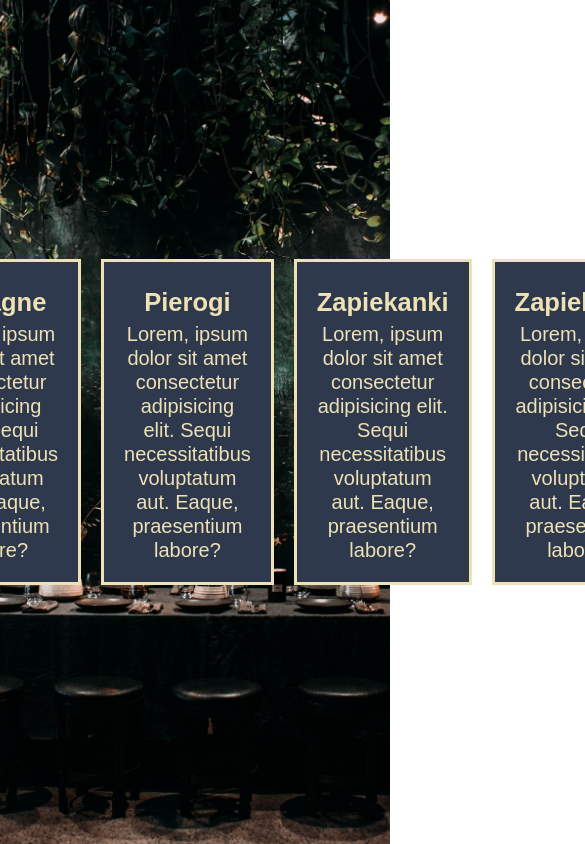
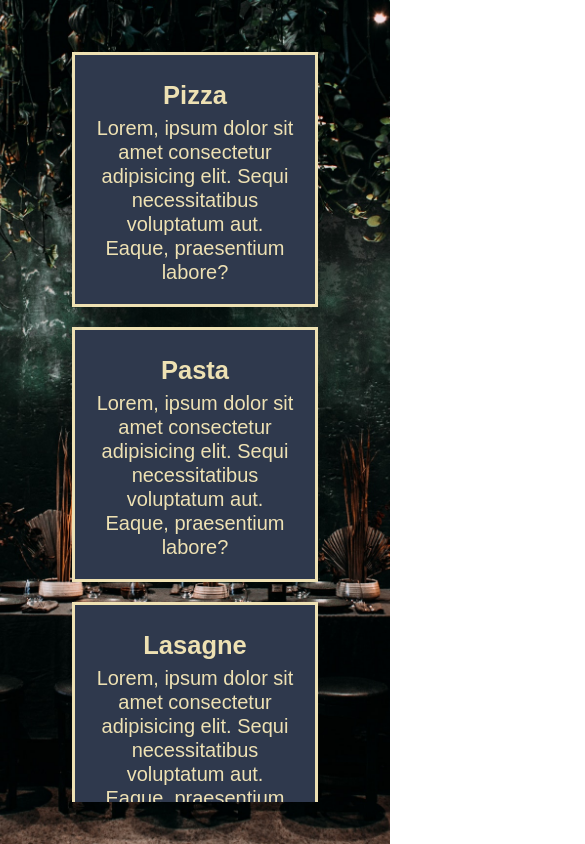
Before and after one commit to P-Hsgw/restaurant, a plain HTML site: page index.html in a window 390 px wide. Both pictures are taken after a click on the link "Menu". Shown: the top 844 px of the page, 585 px wide, since content can reach past the window. Drawn offline with Linux system fonts and the light colour scheme.

Commit message:
Add responsiveness to the page when menu is displayed

```diff
--- a/style.css
+++ b/style.css
@@ -21,6 +21,7 @@ body {
   align-items: center;
   text-align: center;
   padding: 0 20px;
+  overflow: hidden;
 
 }
 #showcase h1 {
@@ -119,13 +120,24 @@ body {
 
 .menu {
   display: flex;
-
+  flex-wrap: wrap;
+  align-items: center;
+  justify-content: center;
+  max-height: 90vh;
+  overflow-y: scroll;
+  -ms-overflow-style: none;  /* IE and Edge */
+  scrollbar-width: none;  /* Firefox */
 
 }
 
+.menu::-webkit-scrollbar {
+  display: none;
+}
+
+
 .menu_box {
   padding: 20px;
-  width: 100%;
+  width: 200px;
   text-align: center;
   border: solid;
   background: #2F394D;
```
